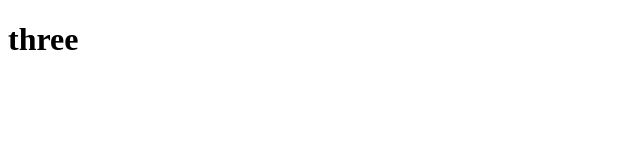
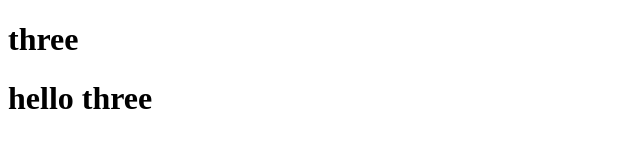
Before and after one commit to chavezsamuel/three, a plain HTML site: page index.html in a window 1280 px wide. Shown: the whole page, without its empty margins (0-640 px from the left). Drawn offline with Linux system fonts and the light colour scheme.

Commit message:
Update index.html

```diff
--- a/index.html
+++ b/index.html
@@ -7,5 +7,7 @@
 </head>
 <body>
     <h1>three</h1>
+
+<h1>hello three</h1>
 </body>
 </html>
```
